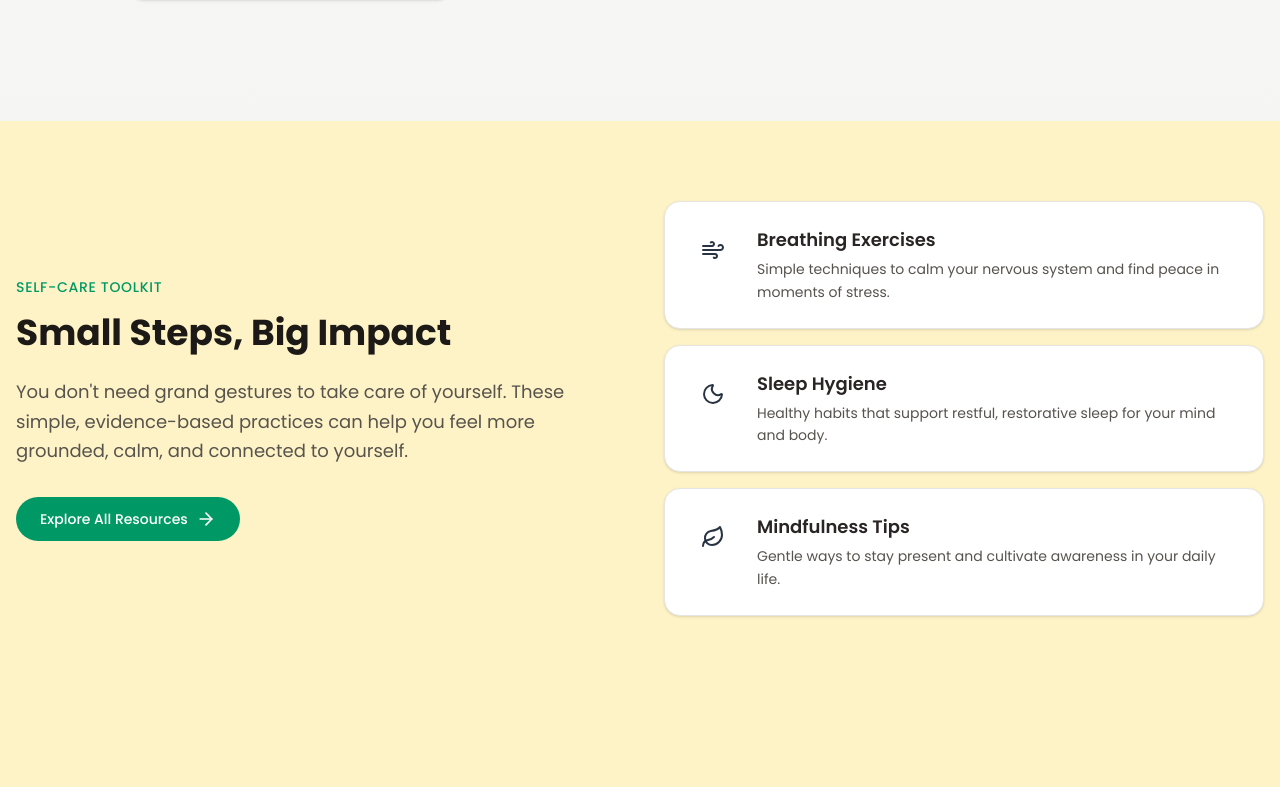
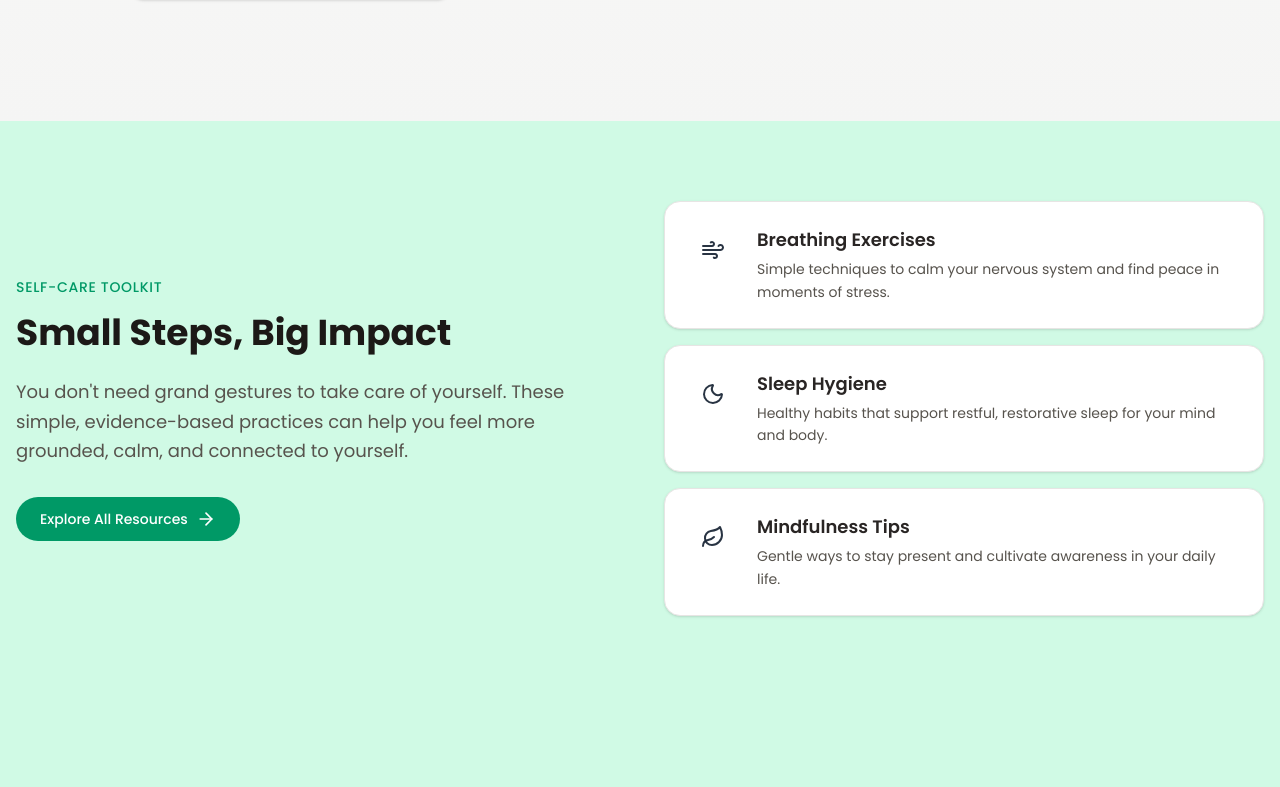
Before and after one commit to Henrycarnegie/healthy, a Next.js app: page / in a window 1280 px wide. Shown: the part 1633-2420 px from the top of the page. Built offline with nearby package versions, Linux system fonts and the light colour scheme.

Commit message:
Feat: Change Color

```diff
--- a/app/(root)/page.tsx
+++ b/app/(root)/page.tsx
@@ -11,7 +11,7 @@ const page = () => {
          <Navbar />
          <HeroBanner />
          <TopicSection />
-         <section className="min-h-[85vh] h-screen sticky top-0 py-20 bg-amber-100">
+         <section className="min-h-[85vh] h-screen sticky top-0 py-20 bg-emerald-100">
             <div className="container mx-auto px-4">
                <div className="grid items-center gap-12 lg:grid-cols-2">
                   {/* Left Content */}
```
